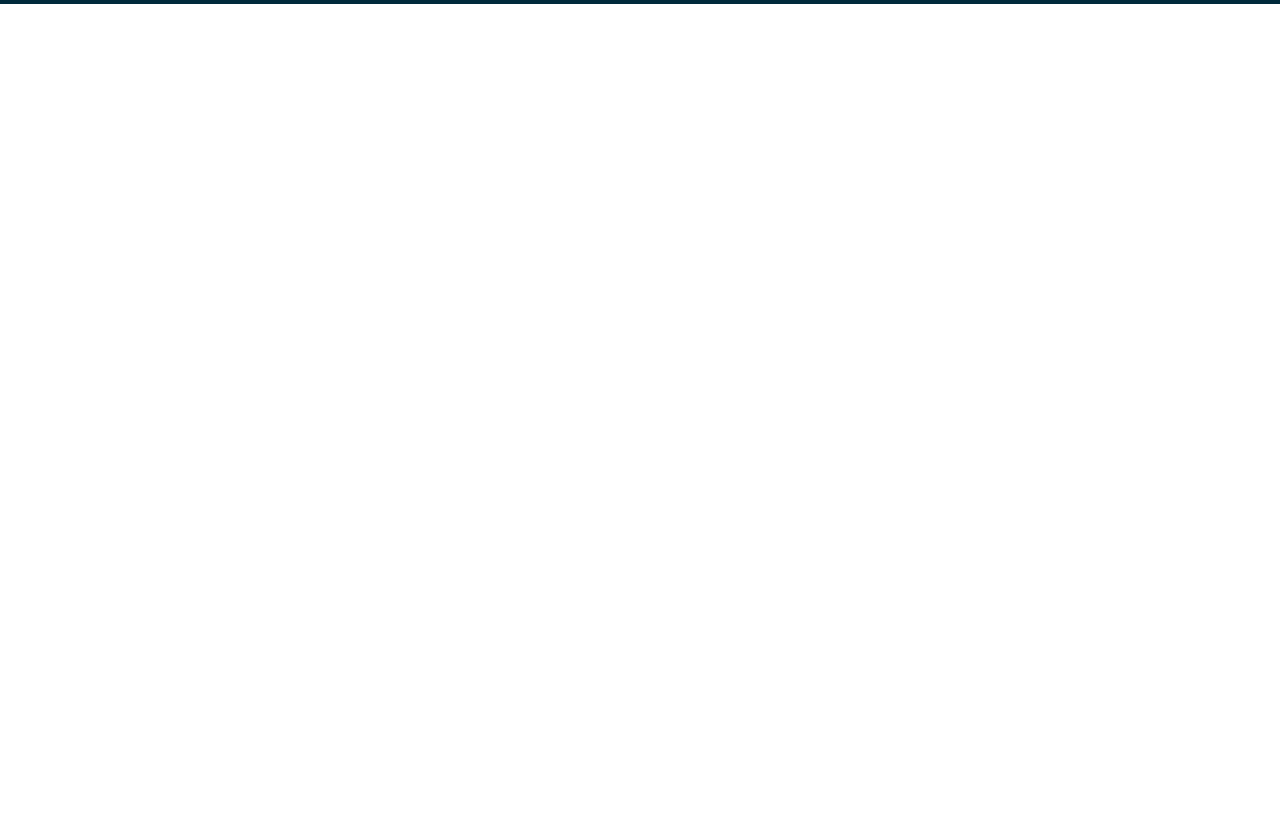
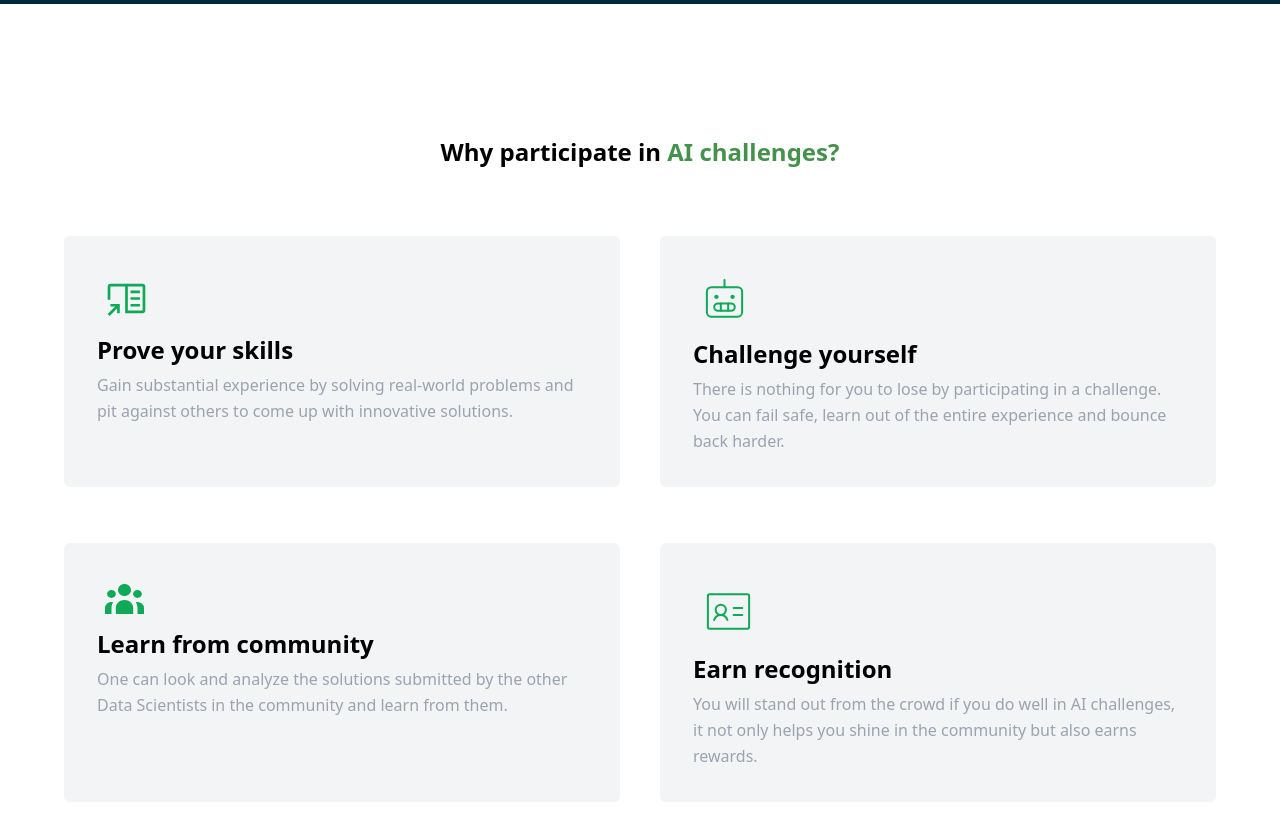
Before and after one commit to ay690/AI-Planet-Hackathon, a React (Create React App) app: page /hackathon in a window 1280 px wide. Shown: the part 1020-1860 px from the top of the page. Before the commit the page ends 1024 px from the top, so only its background shows below. Built offline with nearby package versions, Linux system fonts and the light colour scheme; the HTML template or start-up script is replaced by a standard one.

Commit message:
UI: WhyParticipate cards

```diff
--- /dev/null
+++ b/src/components/WhyParticipate.jsx
@@ -0,0 +1,22 @@
+import WhyParticipateCard from "./WhyParticipateCard";
+import { items } from "../data/WhyParticipate";
+
+const WhyParticipate = () => {
+  return (
+    <section className="py-32 bg-white">
+      <div className="max-w-6xl mx-auto space-y-16">
+        <h2 className="font-poppins font-[600] text-[24px]">
+          Why participate in{" "}
+          <span className="text-custom-green">AI challenges?</span>
+        </h2>
+        <div className="grid grid-cols-2 gap-10">
+          {items.map((item) => (
+            <WhyParticipateCard item={item} key={item.title} />
+          ))}
+        </div>
+      </div>
+    </section>
+  );
+};
+
+export default WhyParticipate;
--- /dev/null
+++ b/src/components/WhyParticipateCard.jsx
@@ -0,0 +1,17 @@
+const WhyParticipateCard = ({ item }) => {
+  return (
+    <div className="p-8 mb-4 space-y-2 border border-transparent rounded-md cursor-pointer break-inside bg-custom-light/5 hover:border-custom-light hover:-rotate-1">
+      <img
+        src={item.imgSrc}
+        alt={item.title}
+        className="p-2 rounded-sm w-fit"
+      />
+      <h4 className="font-poppins font-[600] text-[24px]">{item.title}</h4>
+      <p className="font-poppins font-[500] text-[16px] text-gray-400">
+        {item.description}
+      </p>
+    </div>
+  );
+};
+
+export default WhyParticipateCard;
--- a/src/components/index.js
+++ b/src/components/index.js
@@ -1,5 +1,6 @@
 import Navbar from "./Navbar";
 import Header from "./Header";
 import Statistics from "./Statistics";
+import WhyParticipate from "./WhyParticipate";
 
-export { Navbar, Header, Statistics };
+export { Navbar, Header, Statistics, WhyParticipate };
--- /dev/null
+++ b/src/data/WhyParticipate.js
@@ -0,0 +1,31 @@
+import carbonNote from "../assets/icons/carbon_notebook-reference.svg";
+import community from "../assets/icons/Vector.svg";
+import challenge from "../assets/icons/Robot.svg";
+import recognition from "../assets/icons/IdentificationCard.svg";
+
+export const items = [
+  {
+    imgSrc: carbonNote,
+    title: "Prove your skills",
+    description:
+      "Gain substantial experience by solving real-world problems and pit against others to come up with innovative solutions.",
+  },
+  {
+    imgSrc: challenge,
+    title: "Challenge yourself",
+    description:
+      "There is nothing for you to lose by participating in a challenge. You can fail safe, learn out of the entire experience and bounce back harder.",
+  },
+  {
+    imgSrc: community,
+    title: "Learn from community",
+    description:
+      "One can look and analyze the solutions submitted by the other Data Scientists in the community and learn from them.",
+  },
+  {
+    imgSrc: recognition,
+    title: "Earn recognition",
+    description:
+      "You will stand out from the crowd if you do well in AI challenges, it not only helps you shine in the community but also earns rewards.",
+  },
+];
--- a/src/pages/Home.jsx
+++ b/src/pages/Home.jsx
@@ -1,12 +1,13 @@
-import { Header, Statistics } from "../components/index"
+import { Header, Statistics, WhyParticipate } from "../components/index";
 
 const Home = () => {
   return (
     <div className="flex flex-col justify-between h-full">
       <Header />
       <Statistics />
+      <WhyParticipate />
     </div>
-  )
-}
+  );
+};
 
-export default Home
+export default Home;
```
